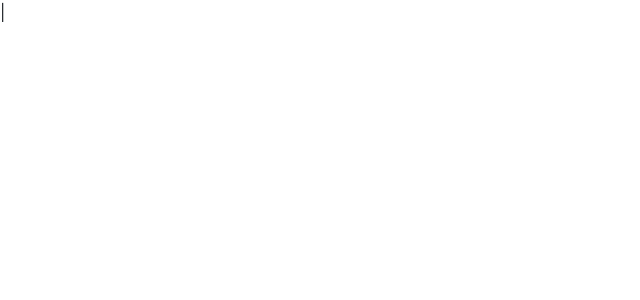
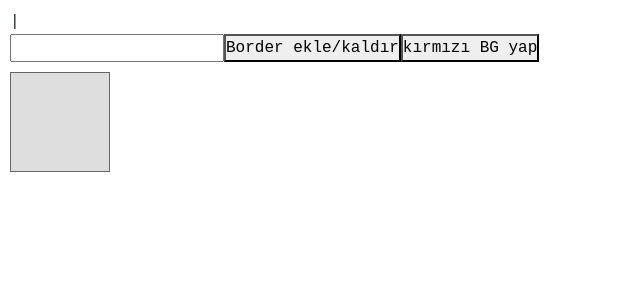
Before and after one commit to rumeysag/Vue.js-version3, a Vue app: page /class-style in a window 1280 px wide. Before the commit this address had no page. Shown: the top 300 px of the page, without its empty margins (0-640 px from the left). Built offline with nearby package versions, Linux system fonts and the light colour scheme.

Commit message:
V7- Class Style Binding

```diff
--- a/src/router/index.js
+++ b/src/router/index.js
@@ -26,6 +26,11 @@ const routes = [
     path: '/lifecycle',
     name: 'lifecycle',
     component: () =>import('../views/LifeCycleHooks.vue')
+  },
+  {
+    path: '/class-style',
+    name: 'class-style',
+    component: () =>import('../views/ClassStyleBinding.vue')
   }
 ]
 
--- /dev/null
+++ b/src/views/ClassStyleBinding.vue
@@ -0,0 +1,63 @@
+<template>
+    <input type="text" v-model="bgColor">
+    <button @click="showBorder = !showBorder" >Border ekle/kaldır</button>
+    <button @click="redBG = !redBG">kırmızı BG yap</button>
+  <div class="box" :style="{backgroundColor : bgColor}" :class="boxClasses"></div>
+</template>
+
+<script>
+export default {
+    data(){
+        return{
+            boxClass: "border red",
+            showBorder: false,
+            redBG : false,
+            bgColor: ""
+        };
+    },
+    computed: {
+        boxClasses(){
+            return{border: this.showBorder, red: this.redBG}
+        }
+    }
+
+}
+</script>
+
+<style>
+*{
+    margin: 0;
+    padding: 0;
+    font-family: 'Courier New', Courier, monospace;
+}
+
+div{
+    display: flex-column;
+    justify-content: center;
+    align-items: center;
+    padding: 10px;
+}
+
+.box{
+    width: 100px;
+    height: 100px;
+    background-color: #dedede;
+}
+
+.border{
+    border: 3px dashed #666 !important;
+}
+
+.red{
+    background-color: red;
+}
+
+.green{
+    background-color: green;
+}
+
+.blue{
+    background-color: blue;
+}
+
+</style>
```
